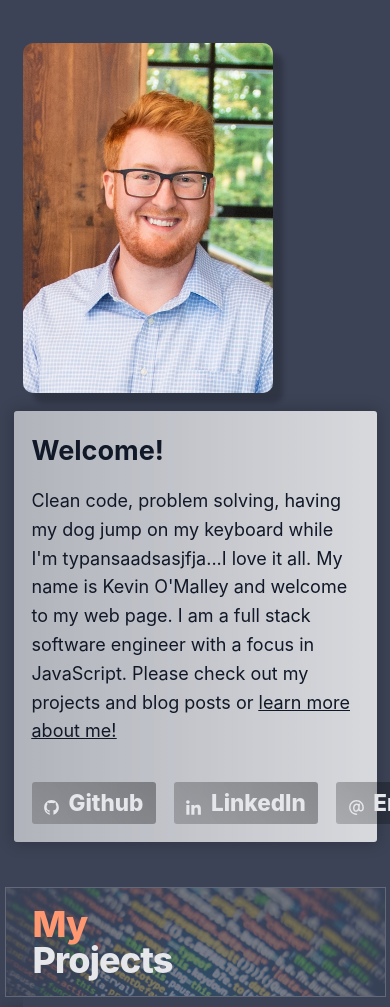
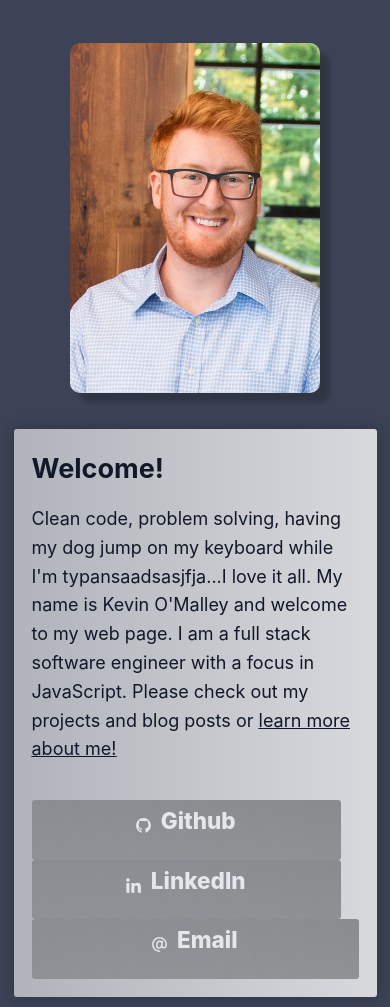
Before and after one commit to omallek07/kevinomalley-portfolio, a Next.js app: page / in a window 390 px wide. Shown: the part 280-1287 px from the top of the page. Built offline with nearby package versions, Linux system fonts and the light colour scheme.

Commit message:
Update small media query styles

```diff
--- a/components/pages/home/home.module.css
+++ b/components/pages/home/home.module.css
@@ -14,7 +14,7 @@
 
 .profileShotWrapper {
   position: relative;
-  margin: 0.5rem 0 1rem 0.5rem;
+  margin: 0.5rem auto 2rem auto;
   height: 350px;
   width: 250px;
   border-radius: 10px;
@@ -55,6 +55,11 @@ lg: min-width: 1024px; // large device
 xl: min-width: 1280px; // extra large device
 2xl: min-width: 1536px; // 2 x extra large device
 **/
+@media screen and (min-width: 768px) {
+  .profileShotWrapper {
+    margin: 0.5rem 0 1rem 0.5rem;
+  }
+}
 
 @media screen and (min-width: 1280px) {
   .aboutMe {
@@ -80,6 +85,6 @@ xl: min-width: 1280px; // extra large device
     padding: 0;
     margin: 0;
     margin-right: 0.5rem;
-    box-shadow: none;
+    box-shadow: var(--box-shadow);
   }
 }
--- a/components/sharedComponents/socialContacts/socialContacts.module.css
+++ b/components/sharedComponents/socialContacts/socialContacts.module.css
@@ -1,5 +1,6 @@
 .socialContacts {
   display: flex;
+  flex-direction: column;
 }
 
 .imageWrapper {
@@ -13,6 +14,8 @@
 }
 
 .socialContactLink {
+  margin-bottom: 1rem;
+  width: 100%;
   padding: 0 0.25rem;
   display: flex;
   align-items: baseline;
@@ -44,6 +47,16 @@
   margin-right: 0;
 }
 
+@media screen and (min-width: 768px) {
+  .socialContacts {
+    flex-direction: row;
+  }
+  .socialContactLink {
+    width: auto;
+    margin-bottom: 0;
+  }
+}
+
 /** lg breakpoint **/
 @media (min-width: 1024px) {
   .imageWrapper {
```
